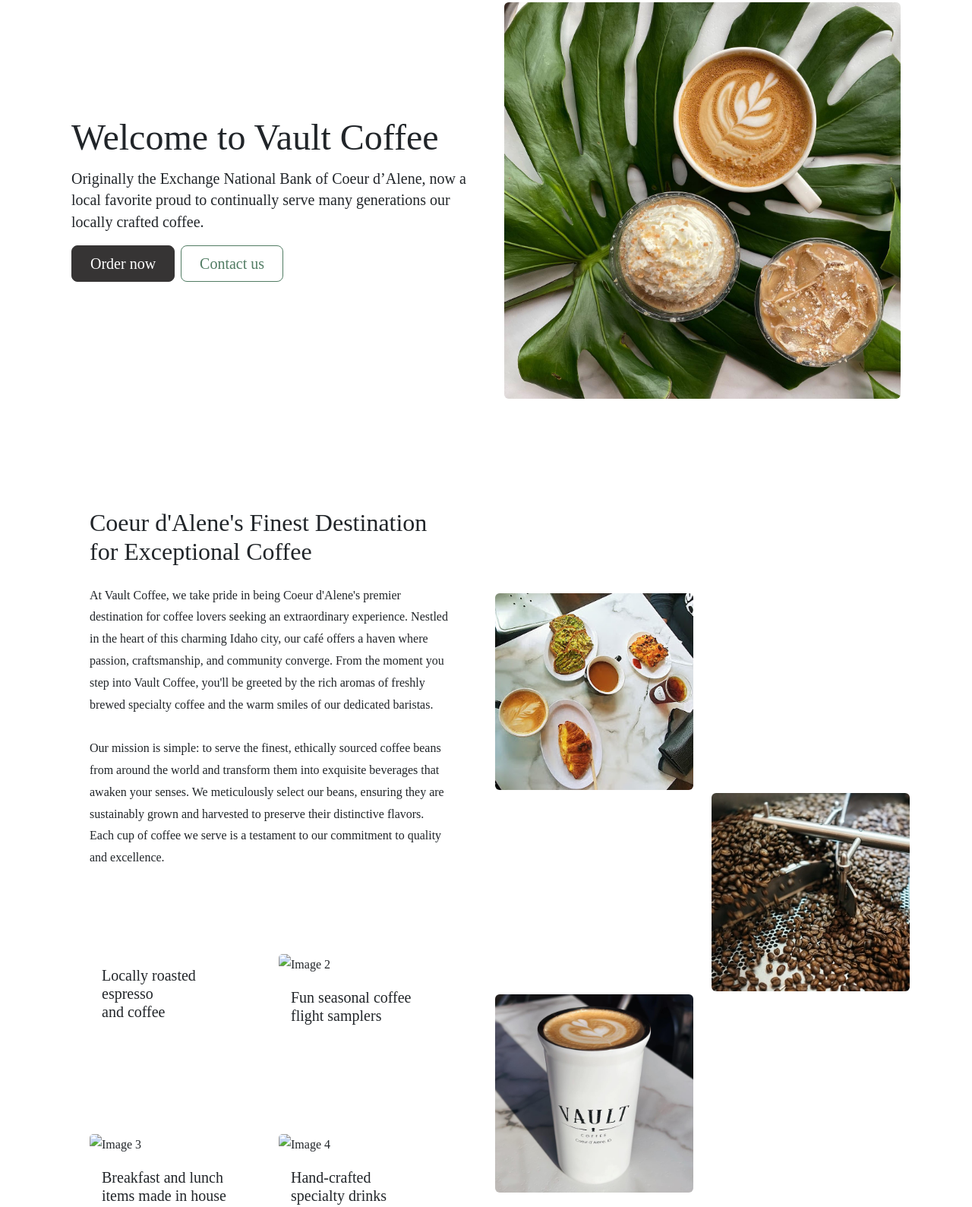
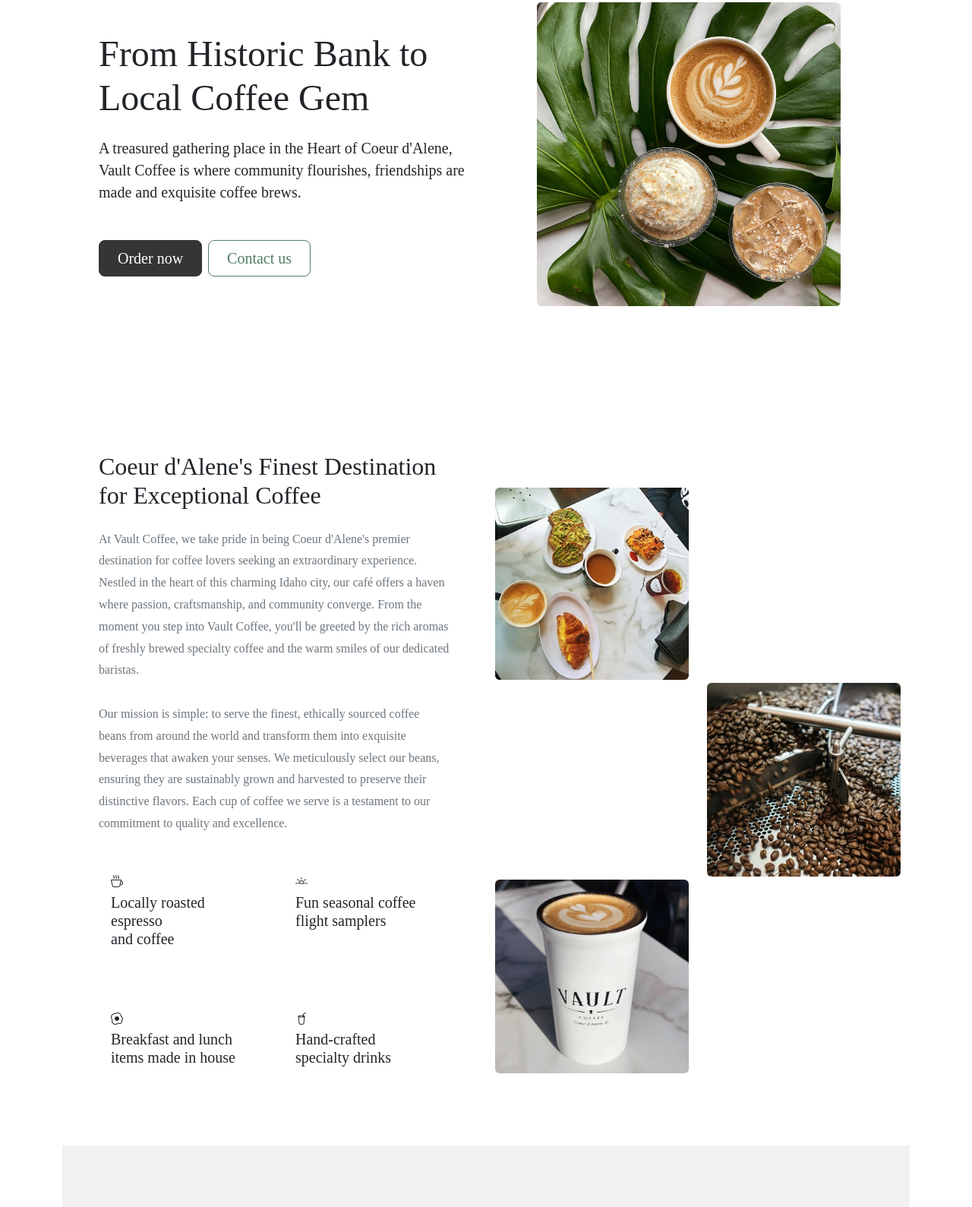
Before and after one commit to Kcounts93/vault-coffee, a website: page index.html in a window 1280 px wide. Shown: the part 171-1760 px from the top of the page at 76% size. Drawn offline with nearby package versions, Linux system fonts and the light colour scheme; a web font is replaced by a local one.

Commit message:
footer icons and links

```diff
--- a/index.html
+++ b/index.html
@@ -17,7 +17,7 @@
 
   <body>
     <!-- navigation -->
-    <div class="container">
+    <main class="container">
       <header
         class="d-flex flex-wrap align-items-center justify-content-center justify-content-md-between py-3 border-bottom"
       >
@@ -48,24 +48,21 @@
       </header>
     </div>
     <!--hero -->
-    <div class="container col-xxl-8 px-4 py-5">
+    <div class="container-fluid p-5">
       <div class="row flex-lg-row-reverse align-items-center g-5 py-5">
         <div class="col-10 col-sm-8 col-lg-6">
           <img
             src="/img/vault-coffee-plant.jpeg"
             class="d-block mx-lg-auto img-fluid rounded"
-            alt="Bootstrap Themes"
-            width="700"
-            height="500"
+            width="400"
+            height="400"
             loading="lazy"
           />
         </div>
         <div class="col-lg-6">
-          <h1 class="display-5 lh-1 mb-3">Welcome to Vault Coffee</h1>
-          <p class="lead mb-3">
-            Originally the Exchange National Bank of Coeur d’Alene, now a local
-            favorite proud to continually serve many generations our locally
-            crafted coffee.
+          <h1 class="display-5 mb-4">From Historic Bank to Local Coffee Gem</h1>
+          <p class="lead mb-5">
+            A treasured gathering place in the Heart of Coeur d'Alene, Vault Coffee is where community flourishes, friendships are made and exquisite coffee brews.
           </p>
           <div class="d-grid gap-2 d-md-flex justify-content-md-start">
             <button type="button" class="btn btn-primary btn-lg px-4 gap-3">
@@ -79,42 +76,42 @@
       </div>
     </div>
     <!-- about -->
-  <section class="container my-5">
+  <section class="container my-5 pt-5" id="about">
       <div class="row">
         <div class="col-lg-6 px-5 d-flex flex-column justify-content-center">
           <h2 class="mb-4">Coeur d'Alene's Finest Destination for Exceptional Coffee</h2>
-          <p>At Vault Coffee, we take pride in being Coeur d'Alene's premier destination for coffee lovers seeking an extraordinary experience. Nestled in the heart of this charming Idaho city, our café offers a haven where passion, craftsmanship, and community converge. From the moment you step into Vault Coffee, you'll be greeted by the rich aromas of freshly brewed specialty coffee and the warm smiles of our dedicated baristas.
+          <p class="text-muted">At Vault Coffee, we take pride in being Coeur d'Alene's premier destination for coffee lovers seeking an extraordinary experience. Nestled in the heart of this charming Idaho city, our café offers a haven where passion, craftsmanship, and community converge. From the moment you step into Vault Coffee, you'll be greeted by the rich aromas of freshly brewed specialty coffee and the warm smiles of our dedicated baristas.
             <br><br>
               Our mission is simple: to serve the finest, ethically sourced coffee beans from around the world and transform them into exquisite beverages that awaken your senses. We meticulously select our beans, ensuring they are sustainably grown and harvested to preserve their distinctive flavors. Each cup of coffee we serve is a testament to our commitment to quality and excellence.</p>
-          <div class="row mt-5">
+          <div class="row mt-2">
             <div class="col-md-6 mb-4">
-              <div class="card border-0 py-5">
-
+              <div class="card border-0 py-2">
                 <div class="card-body">
+                  <i class="bi bi-cup-hot"></i>
                   <h5 class="card-title">Locally roasted espresso <br>and coffee</h5>
                 </div>
               </div>
             </div>
             <div class="col-md-6 mb-4">
-              <div class="card border-0 py-5">
-                <img src="image2.jpg" class="card-img-top" alt="Image 2">
+              <div class="card border-0 py-2">
                 <div class="card-body">
+                  <i class="bi bi-brightness-alt-high"></i>
                   <h5 class="card-title">Fun seasonal coffee flight samplers</h5>
                 </div>
               </div>
             </div>
             <div class="col-md-6 mb-4">
-              <div class="card border-0 py-5">
-                <img src="image3.jpg" class="card-img-top" alt="Image 3">
+              <div class="card border-0 py-2">
                 <div class="card-body">
+                  <i class="bi bi-egg-fried"></i>
                   <h5 class="card-title">Breakfast and lunch <br>items made in house</h5>
                 </div>
               </div>
             </div>
             <div class="col-md-6 mb-4">
-              <div class="card border-0 py-5">
-                <img src="image4.jpg" class="card-img-top" alt="Image 4">
+              <div class="card border-0 py-2">
                 <div class="card-body">
+                  <i class="bi bi-cup-straw"></i>
                   <h5 class="card-title">Hand-crafted <br>specialty drinks</h5>
                 </div>
               </div>
@@ -180,7 +177,7 @@
           class="carousel slide"
           data-bs-ride="carousel"
         >
-          <div class="carousel-inner border border-grey bg-white p-5 rounded-4">
+          <div class="carousel-inner border-0 bg-white p-5 rounded-4 shadow-sm">
             <div class="carousel-item active">
               <img src="/img/doma.svg" class="sponsor-logos" alt="..." />
 
@@ -225,52 +222,6 @@
             </div>
           </div>
         </div>
-        <!-- <div class="row row-cols-1 row-cols-sm-2 g-4">
-        <div class="d-flex flex-column gap-2 bg-light rounded-4 p-3">
-          <div class="align-items-center justify-content-center">
-            <img class="sponsor-logos" src="/img/doma.svg" alt="doma coffee logo">
-          </div>
-          <h4 class="mb-0">Doma Coffee, <br>Post Falls ID</h4>
-          <p class="text-muted">
-            Since 2000, DOMA has roasted high quality, ethically- sourced, direct-relationship coffees. As leaders in
-            the Fair Trade movement, they believe their business should be a positive force in both the local and global
-            economies. These guys and gals know their coffee.
-          </p>
-        </div>
-
-        <div class="d-flex flex-column gap-2 bg-light rounded-4 p-3">
-          <div class="align-items-center justify-content-center">
-            <img class="sponsor-logos bg-dark" src="/img/elmwoodinn.avif" alt="doma coffee logo">
-          </div>
-          <h4 class="mb-0">Elmwood Inn Fine Teas, <br>Danville KY</h4>
-          <p class="text-muted">
-            Southern folks really know their stuff when it comes to tea. We carry over 20 of their varieties including
-            ceremonial grade matcha. This isn't your grandmother's tea (but we bet she'll love it too.)
-          </p>
-        </div>
-
-        <div class="d-flex flex-column gap-2 bg-light rounded-4 p-3">
-          <div class="align-items-center justify-content-center">
-            <img class="sponsor-logos" src="/img/wildjune.png" alt="doma coffee logo">
-          </div>
-          <h4 class="mb-0">Wild June Co.</h4>
-          <p class="text-muted">
-            Body care can be simple, honest, and natural while still being FUN! Wild June Co. enjoys making fresh
-            locally sourced body care products every day, and believe that simple, skin-nourishing ingredients are best.
-            They use lots of shea butter, coconut oil, olive oil, beeswax and tallow in their products.
-          </p>
-        </div>
-
-        <div class="d-flex flex-column gap-2 bg-light rounded-4 p-3">
-          <div class="align-items-center justify-content-center">
-            <img class="sponsor-logos" src="/img/coffeeworks.png" alt="doma coffee logo">
-          </div>
-          <h4 class="mb-0">Coffee Works</h4>
-          <p class="text-muted">
-            Coffee Works systems were specifically designed with the coffee shops, roasters, and restaurants in mind, who are looking for an easier and efficient way to brew large batches of cold brew coffee. Coffee Works provides us with high quality equipment to brew you high quality cold brew.
-          </p>
-        </div>
-      </div> -->
       </div>
     </div>
     <!-- Footer -->
@@ -292,19 +243,13 @@
 
         <ul class="nav col-md-4 justify-content-end list-unstyled d-flex">
           <li class="ms-3">
-            <a class="text-muted" href="#"
-              ><svg class="bi" width="24" height="24">
-                <use xlink:href="#twitter"></use></svg></a>
+            <a class="text-muted" href="https://www.yelp.com/biz/vault-coffee-coeur-d-alene-2?osq=vault"><i class="bi bi-yelp"></i></a>
           </li>
           <li class="ms-3">
-            <a class="text-muted" href="#"
-              ><svg class="bi" width="24" height="24">
-                <use xlink:href="#instagram"></use></svg></a>
+            <a class="text-muted" href="https://www.instagram.com/vaultcoffee/?hl=en"><i class="bi bi-instagram"></i></a>
           </li>
           <li class="ms-3">
-            <a class="text-muted" href="#"
-              ><svg class="bi" width="24" height="24">
-                <use xlink:href="#facebook"></use></svg></a>
+            <a class="text-muted" href="https://www.facebook.com/profile.php?id=100063474313174"><i class="bi bi-facebook"></i></a>
           </li>
         </ul>
       </footer>
```
